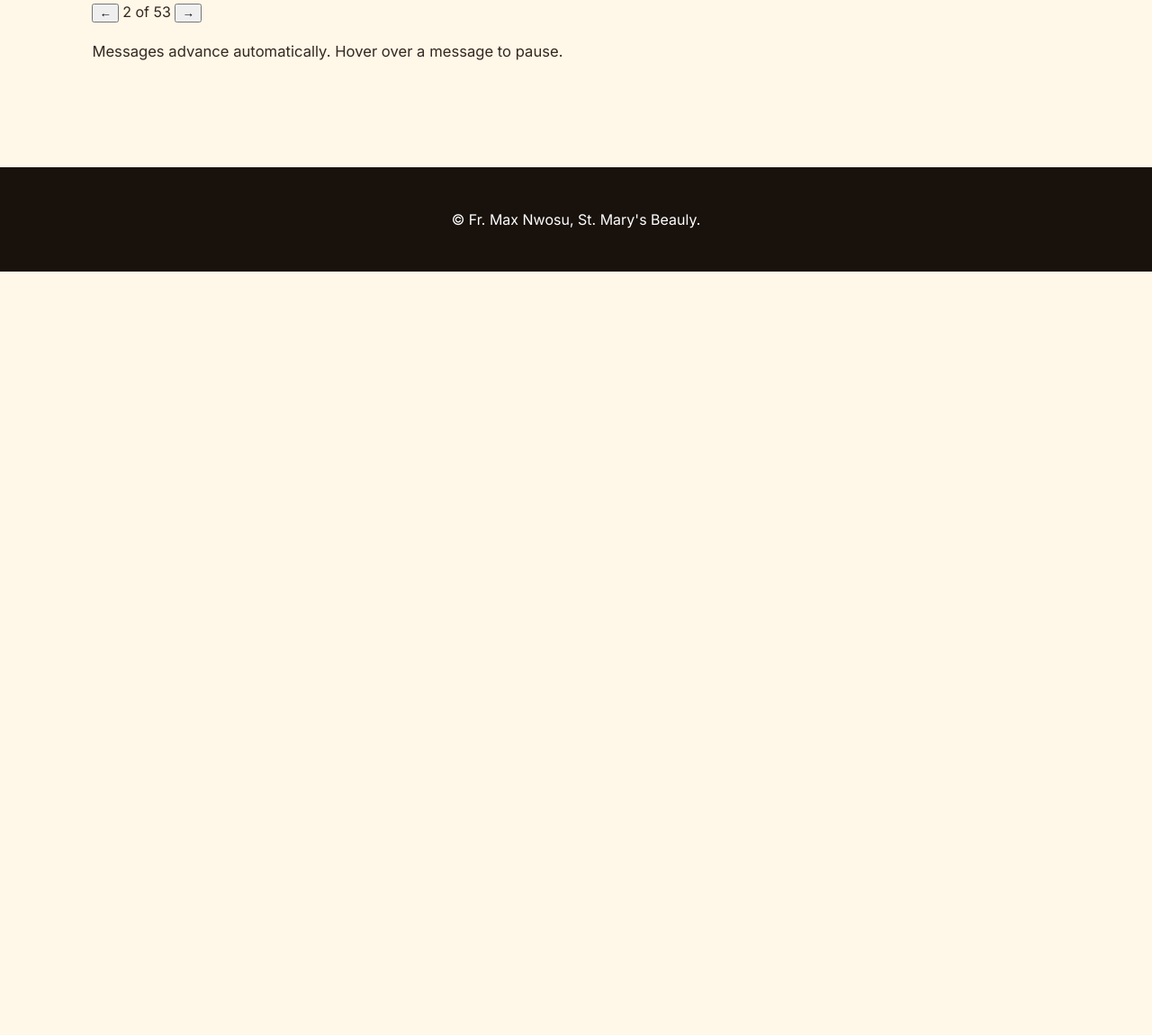
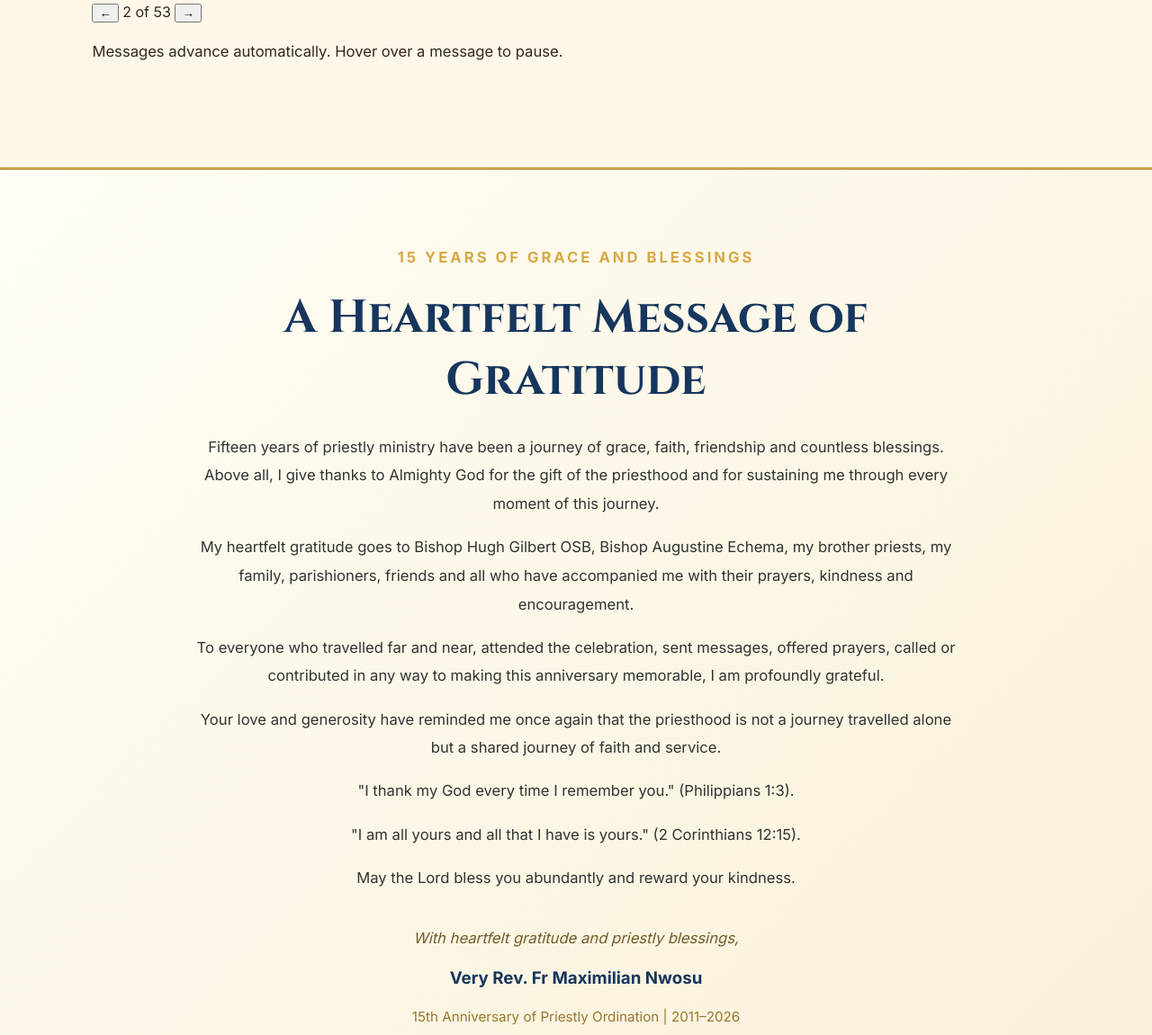
Before and after one commit to frizuma3/frmax-anniversary-website, a website: page docs/index.html in a window 1280 px wide. Shown: the part 6329-7480 px from the top of the page at 90% size. Before the commit the page ends 6631 px from the top, so only its background shows below. Drawn offline with Linux system fonts and the light colour scheme.

Commit message:
Added Appreciation div

```diff
--- a/docs/index.html
+++ b/docs/index.html
@@ -174,6 +174,84 @@
       <p class="goodwill-hint">Messages advance automatically. Hover over a message to pause.</p>
     </section>
 
+
+
+<!-- GRATITUDE SECTION -->
+<section id="gratitude" class="section gratitude-section"
+  style="background: linear-gradient(135deg, #fffdf5, #f8f0d8);
+         padding: 65px 25px;
+         text-align: center;
+         border-top: 3px solid #c9a34e;
+         border-bottom: 3px solid #c9a34e;">
+
+  <div style="max-width: 850px; margin: 0 auto;">
+
+    <p class="section-label">15 Years of Grace and Blessings</p>
+
+    <h2 style="color: #17365d; margin-bottom: 25px;">
+      A Heartfelt Message of Gratitude
+    </h2>
+
+    <div style="font-size: 1.08rem;
+                line-height: 1.9;
+                color: #333;
+                text-align: center;">
+
+      <p>
+        Fifteen years of priestly ministry have been a journey
+        of grace, faith, friendship and countless blessings.
+        Above all, I give thanks to Almighty God for the gift
+        of the priesthood and for sustaining me through every
+        moment of this journey.
+      </p>
+
+      <p>
+        My heartfelt gratitude goes to Bishop Hugh Gilbert OSB, Bishop Augustine Echema,
+        my brother priests, my family, parishioners, friends
+        and all who have accompanied me with their prayers,
+        kindness and encouragement.
+      </p>
+
+      <p>
+        To everyone who travelled far and near, attended the celebration,
+        sent messages, offered prayers, called or contributed in any
+        way to making this anniversary memorable, I am
+        profoundly grateful.
+      </p>
+
+      <p>
+        Your love and generosity have reminded me once again
+        that the priesthood is not a journey travelled alone
+        but a shared journey of faith and service.
+        <p>"I thank my God every time I remember you." (Philippians 1:3).</p>
+        <p>"I am all yours and all that I have is yours." (2 Corinthians 12:15).       </p>
+
+      <p>
+        May the Lord bless you abundantly and reward
+        your kindness.
+      </p>
+
+    </div>
+
+    <div style="margin-top: 35px;">
+      <p style="font-style: italic; color: #735b29;">
+        With heartfelt gratitude and priestly blessings,
+      </p>
+
+      <h3 style="color: #17365d; margin-top: 10px;">
+        Very Rev. Fr Maximilian Nwosu
+      </h3>
+
+      <p style="color: #98772d; font-size: 0.95rem;">
+        15th Anniversary of Priestly Ordination | 2011–2026
+      </p>
+    </div>
+
+  </div>
+</section>
+<!-- END GRATITUDE SECTION -->
+
+
   </main>
 
   <footer class="footer">
```
